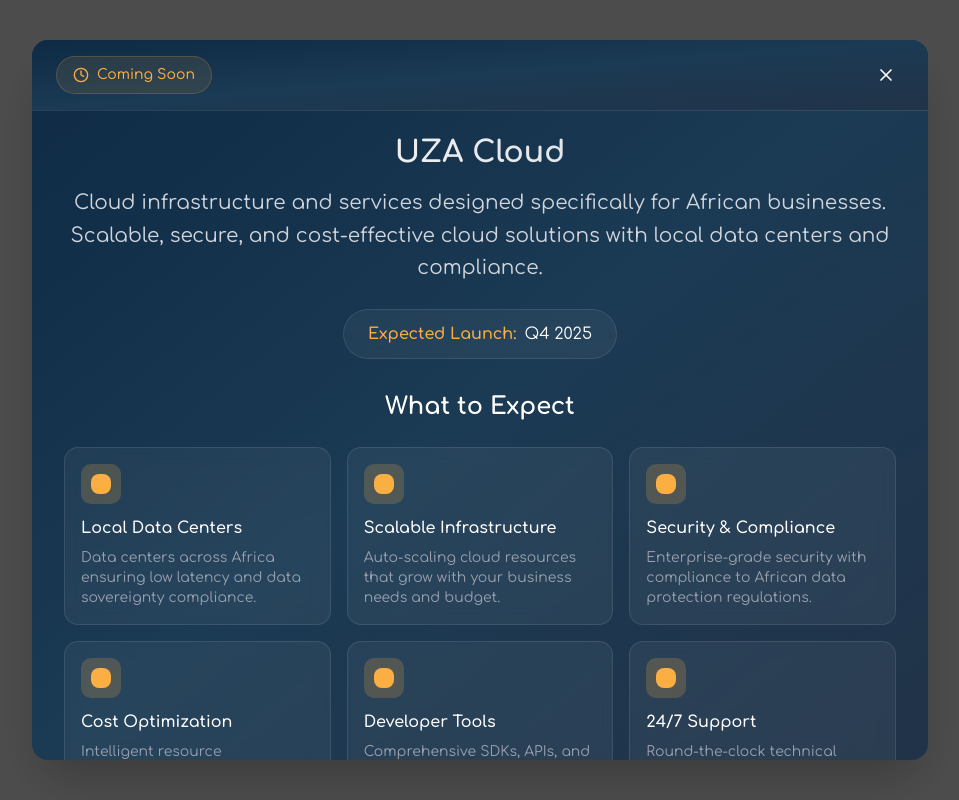
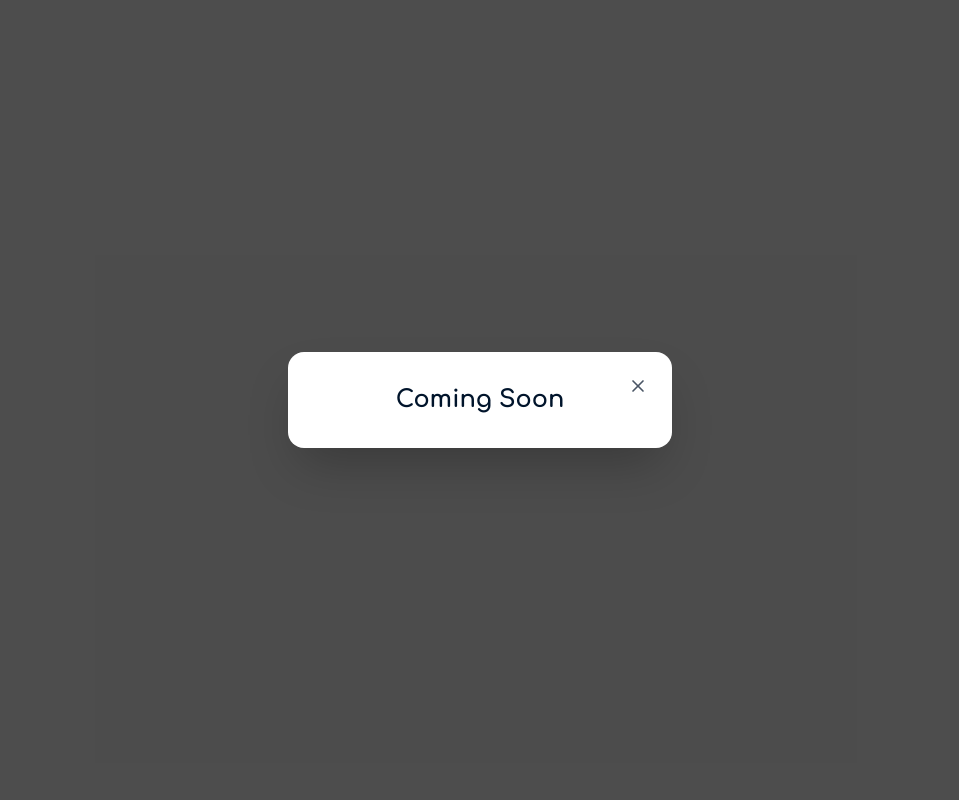
Before and after one commit to Kgadrw/uzasolution, a Next.js app: page /uzacloud in a window 1280 px wide. Shown: the whole page, without its empty margins (160-1119 px from the left). Built offline with nearby package versions, Linux system fonts and the light colour scheme; a web font is replaced by a local one.

Commit message:
added new design ui

```diff
--- a/src/components/ComingSoonModal.jsx
+++ b/src/components/ComingSoonModal.jsx
@@ -1,9 +1,8 @@
 'use client'
 
-import React, { useState, useEffect } from 'react'
+import React, { useEffect } from 'react'
 import { motion, AnimatePresence } from 'framer-motion'
-import { X, Clock, Mail, Phone } from 'lucide-react'
-import Link from 'next/link'
+import { X } from 'lucide-react'
 
 export default function ComingSoonModal({
   isOpen,
@@ -11,10 +10,9 @@ export default function ComingSoonModal({
   title,
   description,
   features = [],
-  launchDate = "Q2 2025",
-  serviceType = "service"
+  launchDate = 'Q2 2025',
+  serviceType = 'service',
 }) {
-  const [email, setEmail] = useState('')
   const modalRef = React.useRef(null)
 
   // Close modal on Escape key
@@ -47,21 +45,9 @@ export default function ComingSoonModal({
     }
   }
 
-  const handleNotifyMe = (e) => {
-    e.preventDefault()
-    // Handle email notification signup
-    if (email) {
-      // You can add API call here to save email
-      alert(`Thanks! We'll notify you at ${email} when ${title} launches.`)
-      setEmail('')
-    }
-  }
-
   return (
     <AnimatePresence>
       {isOpen && (
-        <>
-          {/* Backdrop */}
         <motion.div
           initial={{ opacity: 0 }}
           animate={{ opacity: 1 }}
@@ -69,160 +55,26 @@ export default function ComingSoonModal({
           transition={{ duration: 0.2 }}
           ref={modalRef}
           onClick={handleBackdropClick}
-            className="fixed inset-0 bg-black/70 backdrop-blur-sm z-50 flex items-center justify-center p-4 overflow-y-auto"
+          className="fixed inset-0 z-50 flex items-center justify-center bg-black/70 p-4"
         >
-            {/* Modal */}
           <motion.div
             initial={{ opacity: 0, scale: 0.95, y: 20 }}
             animate={{ opacity: 1, scale: 1, y: 0 }}
             exit={{ opacity: 0, scale: 0.95, y: 20 }}
-              transition={{ duration: 0.3 }}
-              className="bg-gradient-to-br from-[#0E2A44] via-[#1B3A54] to-[#213348] text-white rounded-2xl shadow-2xl max-w-4xl w-full max-h-[90vh] overflow-y-auto my-8"
+            transition={{ duration: 0.2 }}
+            className="relative w-full max-w-sm rounded-2xl bg-white p-8 text-center shadow-2xl"
             onClick={(e) => e.stopPropagation()}
           >
-              {/* Header */}
-              <div className="sticky top-0 bg-gradient-to-br from-[#0E2A44] via-[#1B3A54] to-[#213348] border-b border-white/10 px-6 py-4 flex items-center justify-between rounded-t-2xl z-10">
-                <div className="inline-flex items-center gap-2 bg-[#FBAF43]/10 border border-[#FBAF43]/20 rounded-full px-4 py-2">
-                  <Clock className="w-4 h-4 text-[#FBAF43]" />
-                  <span className="text-sm font-medium text-[#FBAF43]">Coming Soon</span>
-                </div>
             <button
               onClick={onClose}
-                  className="p-2 hover:bg-white/10 rounded-full transition-colors"
+              className="absolute right-4 top-4 rounded-full p-2 transition-colors hover:bg-gray-100"
               aria-label="Close modal"
             >
-                  <X className="w-5 h-5 text-white" />
+              <X className="h-5 w-5 text-gray-600" />
             </button>
-              </div>
-
-              {/* Content */}
-              <div className="px-6 md:px-8 py-6">
-                {/* Hero Section */}
-                <motion.div
-                  initial={{ opacity: 0, y: 20 }}
-                  animate={{ opacity: 1, y: 0 }}
-                  transition={{ duration: 0.6 }}
-                  className="text-center mb-8"
-                >
-                  <h1 className="text-2xl md:text-3xl font-extrabold mb-4 bg-gradient-to-r from-white to-gray-300 bg-clip-text text-transparent">
-                    {title}
-                  </h1>
-
-                  <p className="text-lg md:text-xl text-gray-300 mb-6 leading-relaxed">
-                    {description}
-                  </p>
-
-                  <div className="inline-flex items-center gap-2 bg-white/5 backdrop-blur border border-white/10 rounded-full px-6 py-3">
-                    <span className="text-[#FBAF43] font-semibold">Expected Launch:</span>
-                    <span className="text-white">{launchDate}</span>
-                  </div>
-                </motion.div>
-
-                {/* Features Grid */}
-                {features.length > 0 && (
-                  <motion.div
-                    initial={{ opacity: 0, y: 20 }}
-                    animate={{ opacity: 1, y: 0 }}
-                    transition={{ duration: 0.6, delay: 0.2 }}
-                    className="mb-8"
-                  >
-                    <h2 className="text-xl md:text-2xl font-bold mb-6 text-center">What to Expect</h2>
-                    <div className="grid grid-cols-1 md:grid-cols-2 lg:grid-cols-3 gap-4">
-                      {features.map((feature, index) => (
-                        <motion.div
-                          key={index}
-                          initial={{ opacity: 0, y: 20 }}
-                          animate={{ opacity: 1, y: 0 }}
-                          transition={{ duration: 0.4, delay: 0.1 * index }}
-                          className="bg-white/5 backdrop-blur border border-white/10 rounded-xl p-4 hover:bg-white/10 transition-all duration-300"
-                        >
-                          <div className="w-10 h-10 bg-[#FBAF43]/20 rounded-lg flex items-center justify-center mb-3">
-                            <div className="w-5 h-5 bg-[#FBAF43] rounded-md" />
-                          </div>
-                          <h3 className="text-base font-semibold mb-2">{feature.title}</h3>
-                          <p className="text-gray-400 text-sm">{feature.description}</p>
-                        </motion.div>
-                      ))}
-                    </div>
-                  </motion.div>
-                )}
-
-                {/* CTA Section */}
-                <motion.div
-                  initial={{ opacity: 0, y: 20 }}
-                  animate={{ opacity: 1, y: 0 }}
-                  transition={{ duration: 0.6, delay: 0.4 }}
-                  className="bg-white/5 backdrop-blur border border-white/10 rounded-xl p-6 md:p-8 mb-6"
-                >
-                  <h2 className="text-xl md:text-2xl font-bold mb-4 text-center">Stay Updated</h2>
-                  <p className="text-gray-300 mb-6 text-center text-sm md:text-base">
-                    Be the first to know when {title} launches. Get early access and exclusive updates.
-                  </p>
-
-                  <form onSubmit={handleNotifyMe} className="flex flex-col sm:flex-row gap-3 max-w-md mx-auto mb-6">
-                    <input
-                      type="email"
-                      value={email}
-                      onChange={(e) => setEmail(e.target.value)}
-                      placeholder="Enter your email"
-                      className="flex-1 px-4 py-3 bg-white/10 border border-white/20 rounded-lg text-white placeholder-gray-400 focus:outline-none focus:ring-2 focus:ring-[#FBAF43] focus:border-transparent"
-                    />
-                    <button
-                      type="submit"
-                      className="px-6 py-3 bg-[#FBAF43] hover:bg-[#e59e3b] text-gray-900 font-semibold rounded-full transition-colors whitespace-nowrap"
-                    >
-                      Notify Me
-                    </button>
-                  </form>
-
-                  <div className="flex flex-col sm:flex-row items-center justify-center gap-4 text-sm text-gray-400">
-                    <div className="flex items-center gap-2">
-                      <Mail className="w-4 h-4" />
-                      <span>info@uzasolutionsltd.com</span>
-                    </div>
-                    <div className="flex items-center gap-2">
-                      <Phone className="w-4 h-4" />
-                      <span>+250 788 371 081</span>
-                    </div>
-                  </div>
-                </motion.div>
-
-                {/* Related Services */}
-                <motion.div
-                  initial={{ opacity: 0, y: 20 }}
-                  animate={{ opacity: 1, y: 0 }}
-                  transition={{ duration: 0.6, delay: 0.6 }}
-                  className="text-center"
-                >
-                  <h2 className="text-xl font-bold mb-4">Explore Our Current Solutions</h2>
-                  <div className="grid grid-cols-1 md:grid-cols-3 gap-4">
-                    <Link
-                      href="https://www.uzabulk.com/"
-                      className="group bg-white/5 backdrop-blur border border-white/10 rounded-xl p-4 hover:bg-white/10 transition-all duration-300"
-                      onClick={onClose}
-                    >
-                      <h3 className="text-base font-semibold mb-2 group-hover:text-[#FBAF43] transition-colors">UZA Bulk</h3>
-                      <p className="text-gray-400 text-sm">Bulk procurement and sourcing platform</p>
-                      <div className="mt-3 text-[#FBAF43] text-sm font-medium">Available Now →</div>
-                    </Link>
-
-                    <div className="bg-white/5 backdrop-blur border border-white/10 rounded-xl p-4 opacity-60">
-                      <h3 className="text-base font-semibold mb-2">UZA Mall</h3>
-                      <p className="text-gray-400 text-sm">E-commerce marketplace platform</p>
-                      <div className="mt-3 text-gray-500 text-sm">Coming Soon</div>
-                    </div>
-
-                    <div className="bg-white/5 backdrop-blur border border-white/10 rounded-xl p-4 opacity-60">
-                      <h3 className="text-base font-semibold mb-2">UZA Logistics</h3>
-                      <p className="text-gray-400 text-sm">End-to-end logistics management</p>
-                      <div className="mt-3 text-gray-500 text-sm">Coming Soon</div>
-                    </div>
-                  </div>
-                </motion.div>
-              </div>
+            <h2 className="text-2xl font-bold text-[#00142B]">Coming Soon</h2>
           </motion.div>
         </motion.div>
-        </>
       )}
     </AnimatePresence>
   )
--- a/src/components/navbar.jsx
+++ b/src/components/navbar.jsx
@@ -165,19 +165,21 @@ export default function Navbar({ initialSolid = false, overlay = false }) {
         </div>
       )}
 
+      <div className="sticky top-[calc(100vh-5rem)] z-40 flex justify-end pr-5">
         <a
           href={whatsappSupportUrl}
           target="_blank"
           rel="noopener noreferrer"
           aria-label="Contact support on WhatsApp"
           title="Chat with support on WhatsApp"
-        className="fixed bottom-5 right-5 z-40 flex h-14 w-14 items-center justify-center rounded-full bg-[#25D366] text-white shadow-xl transition-transform duration-300 hover:scale-110 hover:bg-[#1ebe5d]"
+          className="flex h-14 w-14 items-center justify-center rounded-full bg-[#25D366] text-white shadow-xl transition-transform duration-300 hover:scale-110 hover:bg-[#1ebe5d]"
         >
           <svg viewBox="0 0 32 32" className="h-7 w-7 fill-current" aria-hidden="true">
             <path d="M19.11 17.21c-.27-.14-1.57-.77-1.81-.86-.24-.09-.42-.14-.6.14-.18.27-.69.86-.85 1.03-.16.18-.31.2-.58.07-.27-.14-1.12-.41-2.14-1.32-.79-.7-1.33-1.57-1.49-1.84-.16-.27-.02-.42.12-.56.12-.12.27-.31.4-.47.13-.16.18-.27.27-.45.09-.18.04-.34-.02-.47-.07-.14-.6-1.45-.83-1.98-.22-.53-.44-.46-.6-.47l-.51-.01c-.18 0-.47.07-.72.34s-.94.92-.94 2.24.96 2.59 1.09 2.77c.14.18 1.9 2.91 4.61 4.08.64.28 1.14.44 1.53.56.64.2 1.22.17 1.68.1.51-.08 1.57-.64 1.8-1.25.22-.61.22-1.13.16-1.24-.07-.11-.24-.18-.51-.31z" />
             <path d="M16.03 3.2c-7.03 0-12.74 5.72-12.74 12.75 0 2.24.58 4.42 1.69 6.34L3.2 28.8l6.66-1.75c1.84 1 3.91 1.53 6.17 1.53h.01c7.03 0 12.75-5.72 12.75-12.75 0-3.41-1.33-6.62-3.74-9.03-2.41-2.41-5.62-3.74-9.03-3.74zm0 23.23h-.01c-1.92 0-3.8-.51-5.44-1.47l-.39-.23-3.95 1.04 1.05-3.85-.25-.4a10.54 10.54 0 01-1.62-5.62c0-5.86 4.76-10.63 10.62-10.63 2.83 0 5.49 1.1 7.49 3.1a10.52 10.52 0 013.11 7.5c0 5.86-4.77 10.63-10.62 10.63z" />
           </svg>
         </a>
+      </div>
     </nav>
   )
 }
```
Lines whose indentation alone changed are shown as unchanged.
